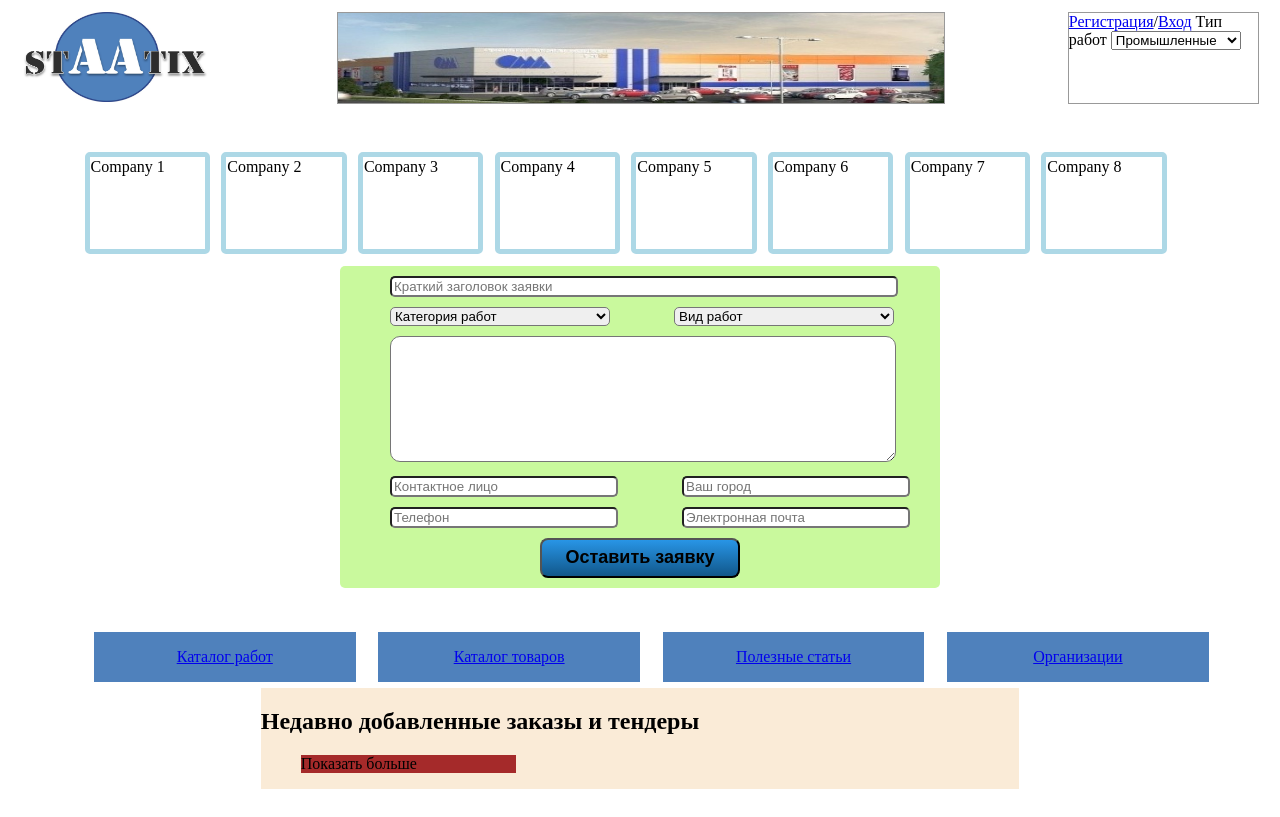
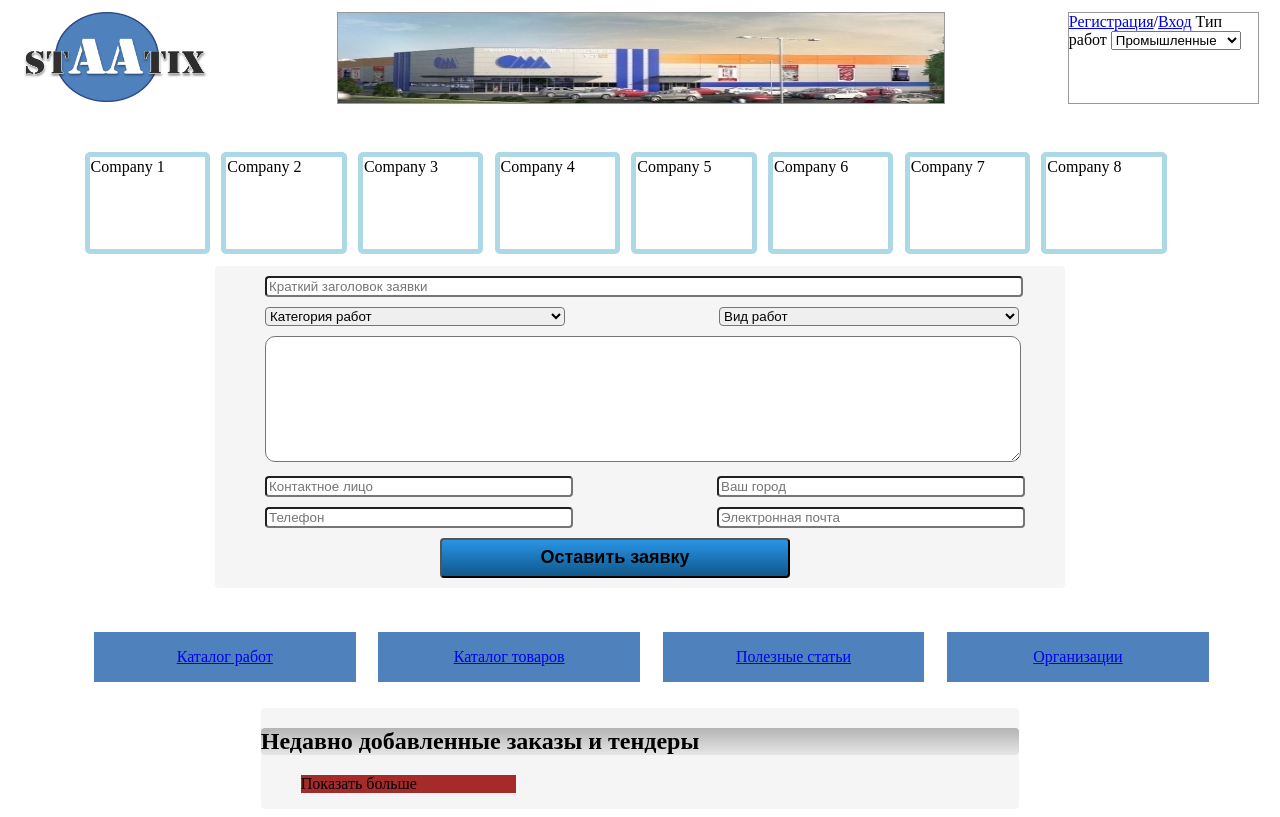
Before and after one commit to siarheiNaralenkau/Remontnik, a Django app: page /remont/ in a window 1280 px wide. Before the commit the page ends 789 px from the top, so only its background shows below. Run offline with Django 3.2, Linux system fonts and the light colour scheme; data comes from the database, SQL or seed files in the repository; data that the repository does not hold is empty; parts of the project's set-up code (start-up, migrations or seed data) failed here and were passed over.

Commit message:
UI and styling changes

```diff
--- a/remont/static/remont/css/index.css
+++ b/remont/static/remont/css/index.css
@@ -92,6 +92,7 @@
     float: left;
     margin-left: 5%;
     margin-top: 20px;
+    margin-bottom: 20px;
 }
 
 .menuItemOuter {
@@ -131,12 +132,15 @@
 .jobsSuggestions {
     width: 60%;
     margin: 0 auto;
-    background-color: antiquewhite;
+    background-color: rgb(245, 245, 245);
+    border-radius: 4px;
     overflow-y: auto;
 }
 
 .suggestionsHeader {
     margin: 0 auto;
+    background: linear-gradient(rgb(180, 180, 180), rgb(230, 230, 230));
+    border-radius: 4px;
 }
 
 .simple-list {
@@ -156,15 +160,18 @@
 .job-request-div {
     margin-left: 10px;
     margin-top: 10px;
-    border-bottom: 2px dotted black;
+    margin-right: 20px;
+    padding: 10px;
+    background-color: #ffffff;
+    border: 1px solid darkgray;
 }
 
 /*Стили для формы оставления заявки о работе*/
 .placeJobOrder {
-    width: 600px;
+    width: 850px;
     margin: 0 auto;
-    border-radius: 5px;
-    background-color: rgb(201, 249, 157);
+    border-radius: 4px;
+    background-color: rgb(245, 245, 245);
 }
 
 .input-fields-div {
@@ -172,12 +179,12 @@
     margin-left: 50px
 }
 .input-base {
-    border-radius: 5px
+    border-radius: 4px
 }
 .action-btn {
-    width: 200px;
+    width: 350px;
     height: 40px;
-    border-radius: 8px;
+    border-radius: 4px;
     background: linear-gradient(rgb(40, 149, 230), rgb(17, 87, 138));
     font-size: 18px;
     font-weight: 700;
--- a/remont/templates/remont/add_work_template.html
+++ b/remont/templates/remont/add_work_template.html
@@ -1,17 +1,17 @@
 <div class="placeJobOrder">
     <form action="../suggest_job_save/" method="post" class="suggest-job-form">
         <div class="input-fields-div">
-            <input type="text" name="job_header" placeholder="Краткий заголовок заявки" style="width: 500px; margin-top: 10px" class="input-base job_header">
+            <input type="text" name="job_header" placeholder="Краткий заголовок заявки" style="width: 750px; margin-top: 10px" class="input-base job_header">
         </div>
         <div class="input-fields-div">
-            <select name="job_category" id="job_category" style="width: 220px" class="input-base job_category">
+            <select name="job_category" id="job_category" style="width: 300px" class="input-base job_category">
                 <option value="" disabled selected>Категория работ</option>
                 {% for category in categories %}
                     <option value="{{ category.id }}">{{ category.name }}</option>
                 {% endfor %}
             </select>
 
-            <select name="job_type" id="job_type" style="width: 220px; margin-left: 60px" class="input-base job_type">
+            <select name="job_type" id="job_type" style="width: 300px; margin-left: 150px" class="input-base job_type">
                 <option value="" disabled selected>Вид работ</option>
                 <option>Вид 1</option>
                 <option>Вид 2</option>
@@ -19,21 +19,21 @@
             </select>
         </div>
         <div class="input-fields-div">
-            <textarea style="width: 500px; height: 120px; border-radius: 10px"
+            <textarea style="width: 750px; height: 120px; border-radius: 10px"
                       placeholder="Максимально подробное описание работ(площадь, объем, сроки и т.п.)"
                       class="job_description">
             </textarea>
         </div>
         <div class="input-fields-div">
-            <input type="text" placeholder="Контактное лицо" class="input-base contact_name" style="width: 220px">
-            <input type="text" placeholder="Ваш город" class="input-base job_city" style="width: 220px; margin-left: 60px">
+            <input type="text" placeholder="Контактное лицо" class="input-base contact_name" style="width: 300px">
+            <input type="text" placeholder="Ваш город" class="input-base job_city" style="width: 300px; margin-left: 140px">
         </div>
         <div class="input-fields-div">
-            <input type="tel" placeholder="Телефон" class="input-base contact_phone" style="width: 220px">
-            <input type="email" placeholder="Электронная почта" class="input-base contact_mail" style="width: 220px; margin-left: 60px">
+            <input type="tel" placeholder="Телефон" class="input-base contact_phone" style="width: 300px">
+            <input type="email" placeholder="Электронная почта" class="input-base contact_mail" style="width: 300px; margin-left: 140px">
         </div>
         <div class="input-fields-div" style="margin-bottom: 20px">
-            <input type="button" id="placeOrderButton" value="Оставить заявку" class="action-btn place-job-request-btn" style="margin-left: 150px; margin-bottom: 10px"/>
+            <input type="button" id="placeOrderButton" value="Оставить заявку" class="action-btn place-job-request-btn" style="margin-left: 175px; margin-bottom: 10px"/>
         </div>
     </form>
 </div>
```
